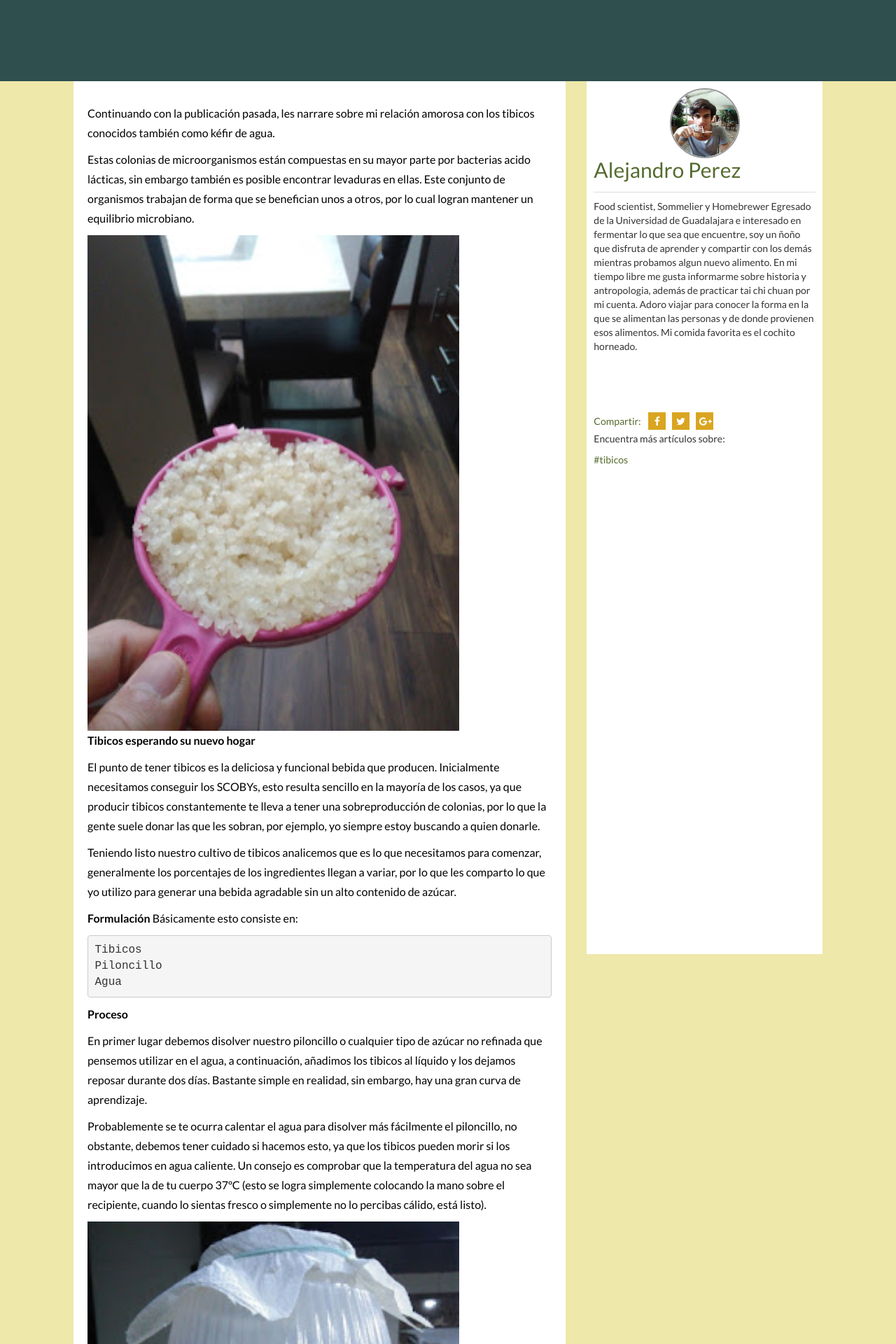
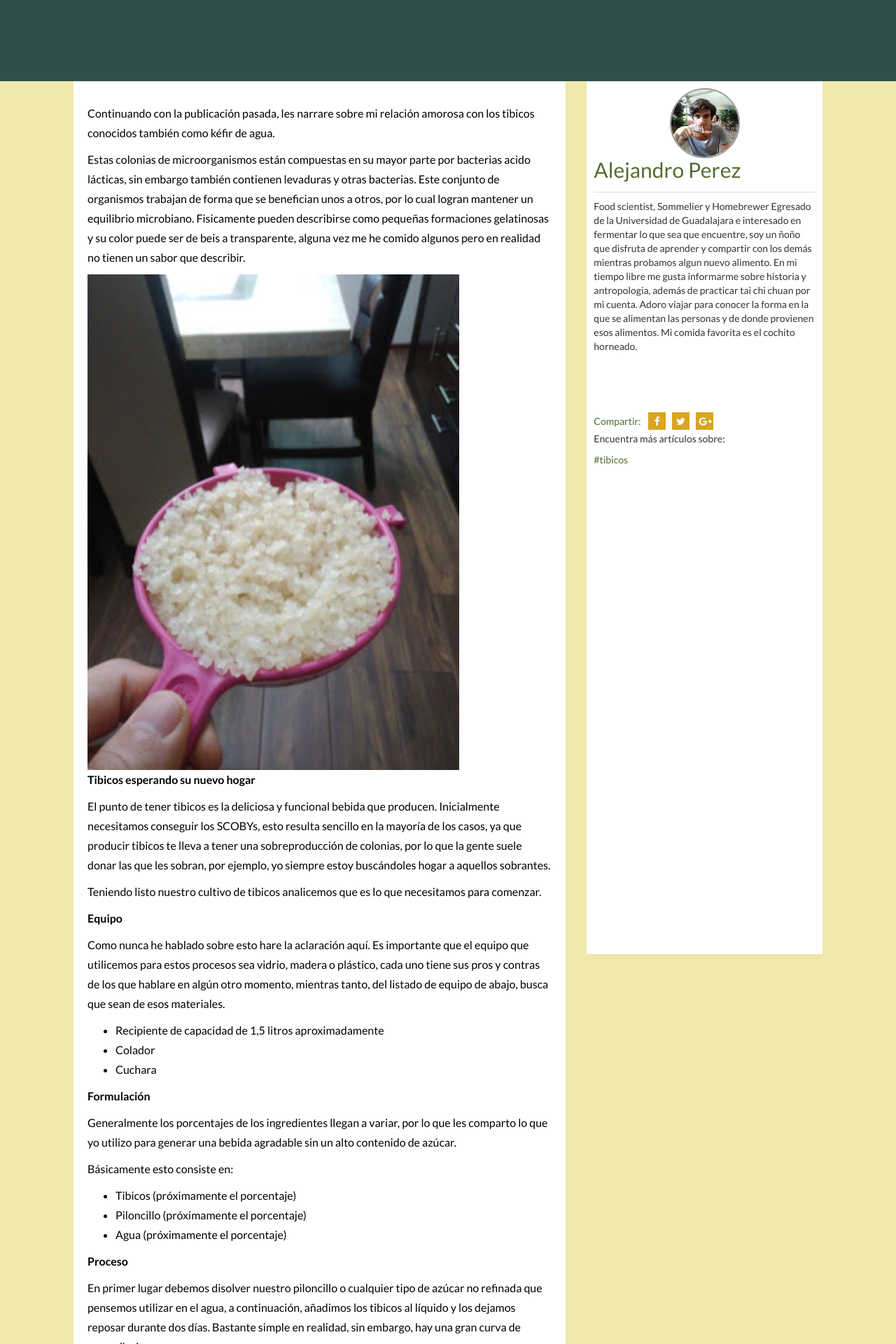
Before and after one commit to ScienceforNourishment/ScienceforNourishment.github.io, a Jekyll site: the page built from _posts/2017-05-28-tibicos-first-impressions.md, in a window 1280 px wide. Shown: the part 540-2460 px from the top of the page at 70% size. Built offline with Jekyll 4.4.1, drawn with Linux system fonts in a browser that asks for light colours; nearby versions of some CDN libraries; some web fonts are replaced; comment, search, counter and statistics services are not loaded; some of the changed text lies outside the part shown.

Commit message:
New post

```diff
--- a/_posts/2017-05-28-tibicos-first-impressions.md
+++ b/_posts/2017-05-28-tibicos-first-impressions.md
@@ -7,22 +7,33 @@ image: /assets/tibicos28_05_17.jpg, /assets/tibicos2_28_05_17.jpg
 ---
 Continuando con la publicación pasada, les narrare sobre mi relación amorosa con los tibicos conocidos también como kéfir de agua.
 
-Estas colonias de microorganismos están compuestas en su mayor parte por bacterias acido lácticas, sin embargo también es posible encontrar levaduras en ellas.  Este conjunto de organismos trabajan de forma que se benefician unos a otros, por lo cual logran mantener un equilibrio microbiano.
+Estas colonias de microorganismos están compuestas en su mayor parte por bacterias acido lácticas, sin embargo también contienen levaduras y otras bacterias.  Este conjunto de organismos trabajan de forma que se benefician unos a otros, por lo cual logran mantener un equilibrio microbiano. Fisicamente pueden describirse como pequeñas formaciones gelatinosas y su color puede ser de beis a transparente, alguna vez me he comido algunos pero en realidad no tienen un sabor que describir.
 
 
 ![Tibicos esperando su nuevo hogar](/assets/tibicos28_05_17.jpg)
 **Tibicos esperando su nuevo hogar**
 
-El punto de tener tibicos es la deliciosa y funcional bebida que producen. Inicialmente necesitamos conseguir los SCOBYs, esto resulta sencillo en la mayoría de los casos, ya que producir tibicos constantemente te lleva a tener una sobreproducción de colonias, por lo que la gente suele donar las que les sobran, por ejemplo, yo siempre estoy buscando a quien donarle.
+El punto de tener tibicos es la deliciosa y funcional bebida que producen. Inicialmente necesitamos conseguir los SCOBYs, esto resulta sencillo en la mayoría de los casos, ya que producir tibicos te lleva a tener una sobreproducción de colonias, por lo que la gente suele donar las que les sobran, por ejemplo, yo siempre estoy buscándoles hogar a aquellos sobrantes.
 
-Teniendo listo nuestro cultivo de tibicos analicemos que es lo que necesitamos para comenzar, generalmente los porcentajes de los ingredientes llegan a variar, por lo que les comparto lo que yo utilizo para generar una bebida agradable sin un alto contenido de azúcar.
+Teniendo listo nuestro cultivo de tibicos analicemos que es lo que necesitamos para comenzar.
+
+**Equipo**
+
+Como nunca he hablado sobre esto hare la aclaración aquí. Es importante que el equipo que utilicemos para estos procesos sea vidrio, madera o plástico, cada uno tiene sus pros y contras de los que hablare en algún otro momento, mientras tanto, del listado de equipo de abajo, busca que sean de esos materiales.
+
+- Recipiente de capacidad de 1,5 litros aproximadamente
+- Colador
+- Cuchara
 
 **Formulación**
+
+Generalmente los porcentajes de los ingredientes llegan a variar, por lo que les comparto lo que yo utilizo para generar una bebida agradable sin un alto contenido de azúcar.
+
 Básicamente esto consiste en:
 
-    Tibicos
-    Piloncillo
-    Agua
+* Tibicos  (próximamente el porcentaje)
+* Piloncillo (próximamente el porcentaje)
+* Agua (próximamente el porcentaje)
 
 **Proceso**
 
@@ -31,6 +42,9 @@ En primer lugar debemos disolver nuestro piloncillo o cualquier tipo de azúcar
 Probablemente se te ocurra calentar el agua para disolver más fácilmente el piloncillo, no obstante, debemos tener cuidado si hacemos esto, ya que los tibicos pueden morir si los introducimos en agua caliente. Un consejo es comprobar que la temperatura del agua no sea mayor que la de tu cuerpo 37ºC (esto se logra simplemente colocando la mano sobre el recipiente, cuando lo sientas fresco o simplemente no lo percibas cálido, está listo).
 
 ![Tibicos listos](/assets/tibicos2_28_05_17.jpg)
+    **Lote con 2 días de fermentación**
+
+A continuación, los dejaremos reposar durante un día a temperatura ambiente. Si te parece que aún es muy dulce, déjalo otro día. Pasado este tiempo, puedes encontrar algo como lo que se muestra en la imagen, un líquido de color más claro (dorado si llegaste a utilizar piloncillo), aroma pungente y sabor acido. Ahora es el momento, separa los tibicos del líquido con un colador de plástico o una manta de cielo y repite el proceso con los SCOBYs. El líquido resultante de la fermentación puedes disfrutarlo acompañado de fruta, hierbas o especias y de preferencia frio.
 
 
-Dos días después, puedes encontrar algo como esto, un líquido de color más claro (dorado si llegaste a utilizar piloncillo), aroma pungente y sabor acido. Ahora es el momento, separa los tibicos del líquido con un colador de plástico o una manta de cielo y repite el proceso con los SCOBYs. El líquido resultante de la fermentación puedes disfrutarlo acompañado de fruta, hierbas o especias y de preferencia frio.
+Es posible realizar una segunda fermentación para agregar carbonatación y diferentes sabores, esperen la siguiente publicación para conocer más.
```
Also changed, not shown: _posts/2017-06-01-donde-quedo-la-kombucha.md (added, +22 -0 lines), assets/css/all.css, assets/kombucha1.jpg (added), assets/kombucha2.jpg (added).
